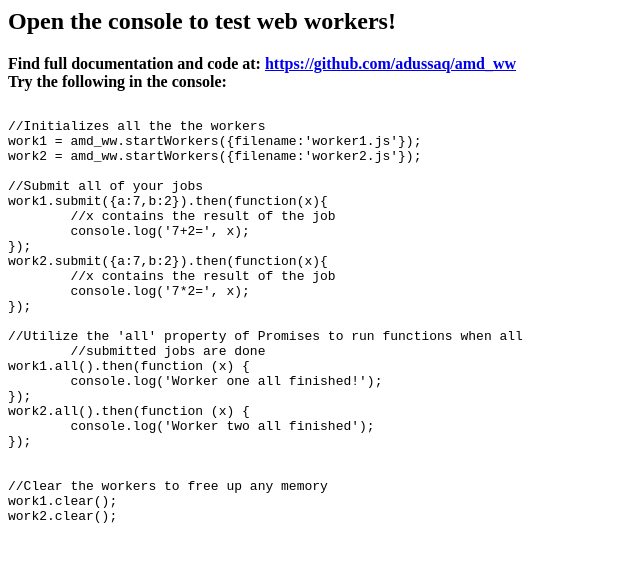
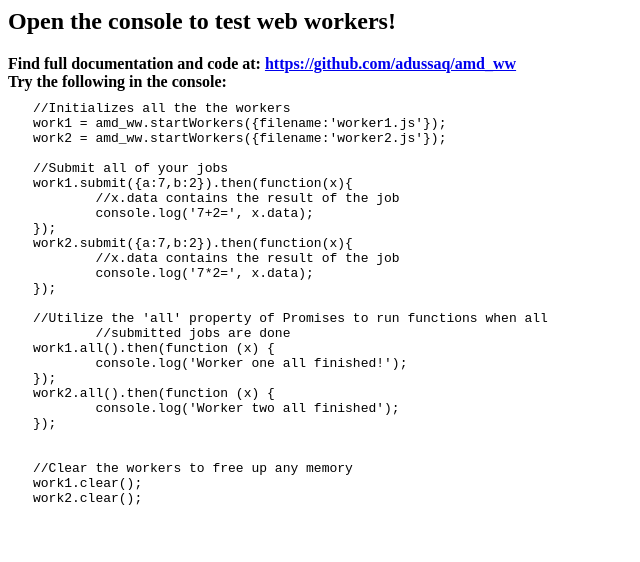
Before and after one commit to adussaq/amd_ww, a plain HTML site: page index.html in a window 1280 px wide. Shown: the whole page, without its empty margins (0-640 px from the left). Drawn offline with Linux system fonts and the light colour scheme.

Commit message:
fix spacing on example page.

```diff
--- a/index.html
+++ b/index.html
@@ -6,19 +6,19 @@
 		<h2>Open the console to test web workers!</h2>
 		<b>Find full documentation and code at: <a href="https://github.com/adussaq/amd_ww">https://github.com/adussaq/amd_ww</a></b><br />
 		<b>Try the following in the console:</b><br />
-		<pre><code style="margin-left:10px; margin-top:-5px">
+		<pre style="margin-left:25px; margin-top:-5px"><code>
 //Initializes all the the workers
 work1 = amd_ww.startWorkers({filename:'worker1.js'});
 work2 = amd_ww.startWorkers({filename:'worker2.js'});
 
 //Submit all of your jobs
 work1.submit({a:7,b:2}).then(function(x){
-	//x contains the result of the job
-	console.log('7+2=', x);
+	//x.data contains the result of the job
+	console.log('7+2=', x.data);
 });
 work2.submit({a:7,b:2}).then(function(x){
-	//x contains the result of the job
-	console.log('7*2=', x);
+	//x.data contains the result of the job
+	console.log('7*2=', x.data);
 });
 
 //Utilize the 'all' property of Promises to run functions when all
```
